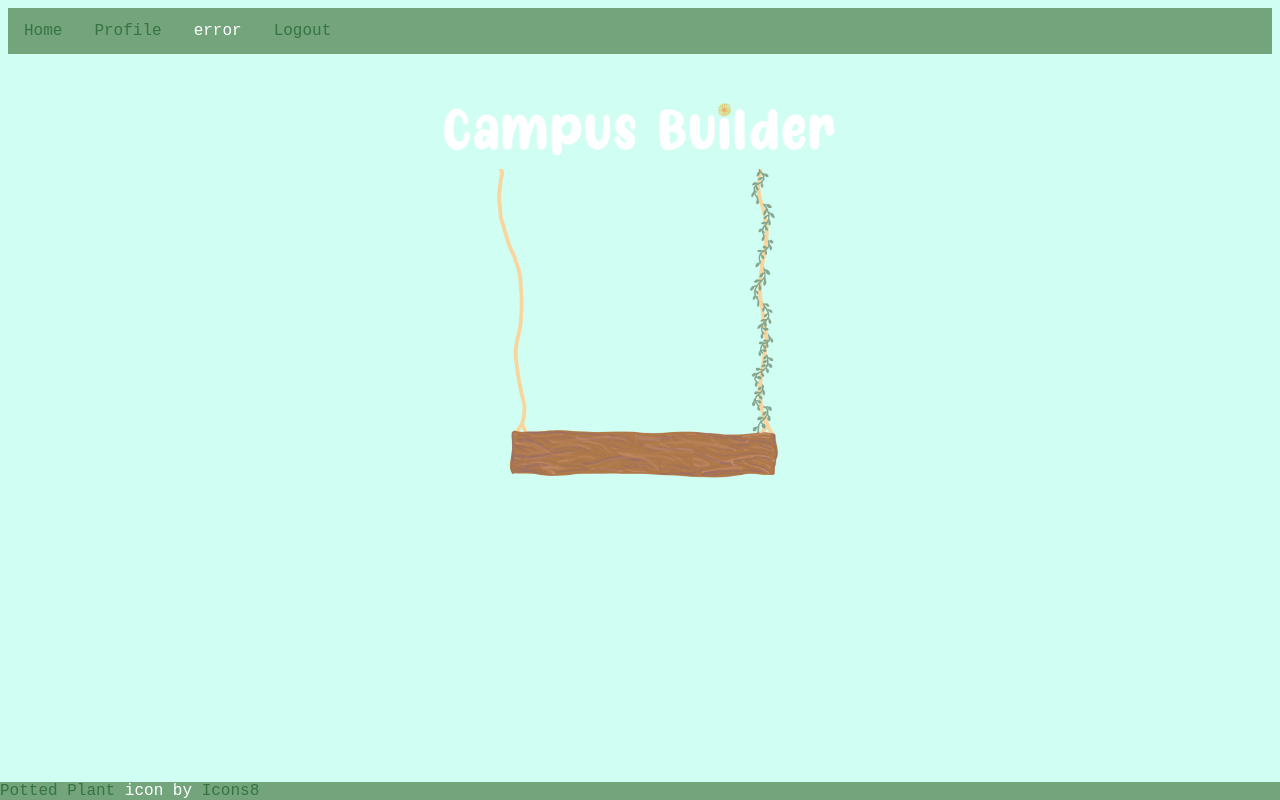
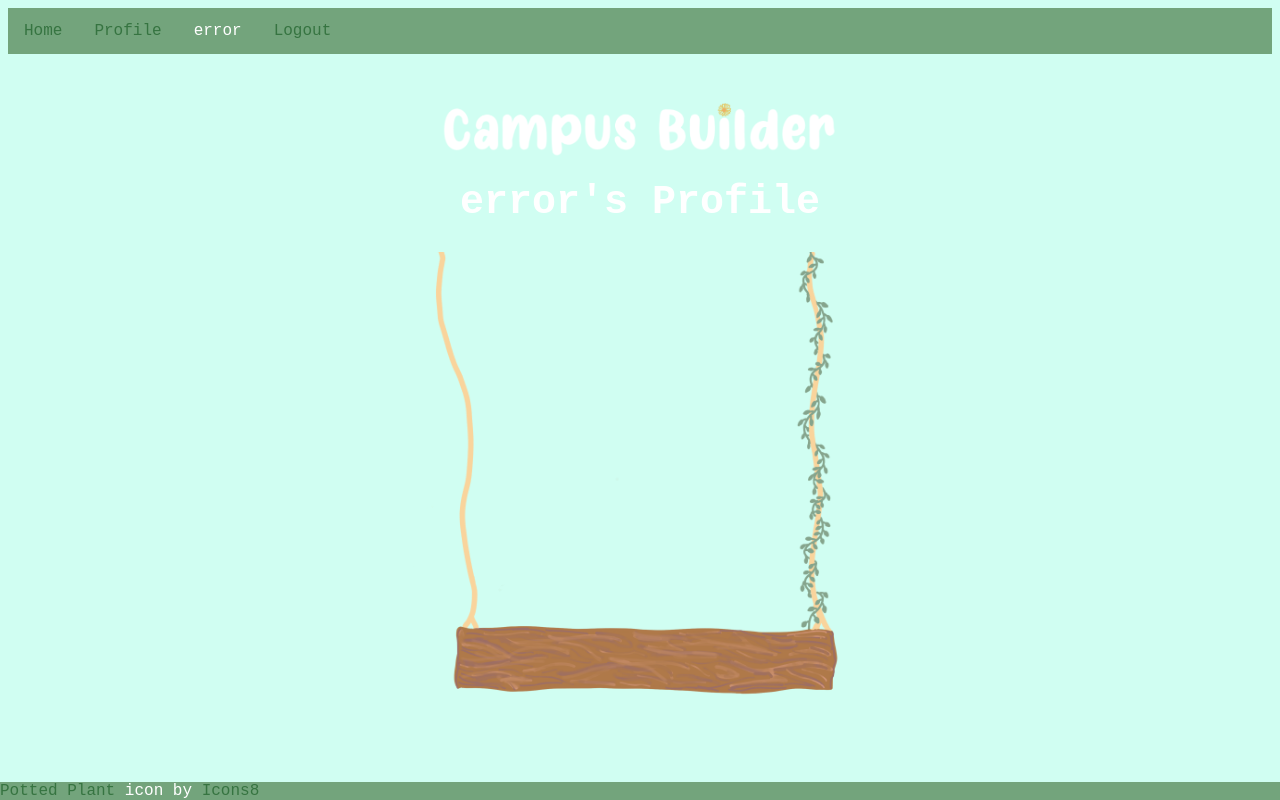
Before and after one commit to KeanDelly/GrowExplore, a Django app: page /main/profile/ in a window 1280 px wide. Run offline with Django 4.2, Linux system fonts and the light colour scheme.

Commit message:
Added personalisation to the profile page in collaboration with Sam, edited the Graphics to look more clean

```diff
--- a/worldBuilder/static/styles.css
+++ b/worldBuilder/static/styles.css
@@ -28,6 +28,14 @@ li a:hover {
 
 body {
     background-color: #d0fef2;
+}
+
+.header {
+  background-color: #d0fef2;
+  text-align: center;
+  font-family: 'Courier New';
+  color: white;
+  font-size: 20px;
 }
 
 .parent {
@@ -69,6 +77,7 @@ body {
   margin-left: auto;
   margin-right: auto;
   width: 90%;
+  margin-top: 0px;
 }
 
 
@@ -82,8 +91,9 @@ body {
 }
 .shelf{
   display: block;
-  position: center top;
-  width: 100%;
+  margin-left: auto;
+  margin-right: auto;
+  width: 50%;
   height: auto;
 
 }
@@ -93,7 +103,8 @@ body {
     position: relative;
     margin-left: auto;
     margin-right: auto;
-    width:40%;
+    width:20%;
+    margin-top: 30px;
 }
 
 .button {
--- a/worldBuilder/templates/profile.html
+++ b/worldBuilder/templates/profile.html
@@ -17,8 +17,11 @@
 
 <div class = "parent">
     <img src="{% static 'campus_logo_white.png' %}" alt="Logo" class = image3>
-    <img src="{% static 'shelf.png' %}"  alt="shelf" class= shelf>
 </div>
+<div class="header">
+<h1>{{ user_name }}'s Profile </h1>
+</div>
+<img src="{% static 'shelf.png' %}"  alt="shelf" class= shelf>
 
 <div class = "footer">
     <a target="_blank" href="https://icons8.com/icon/19190/potted-plant">Potted Plant</a> icon by <a target="_blank" href="https://icons8.com">Icons8</a>
```
Also changed, not shown: worldBuilder/db.sqlite3, worldBuilder/static/log.png.
